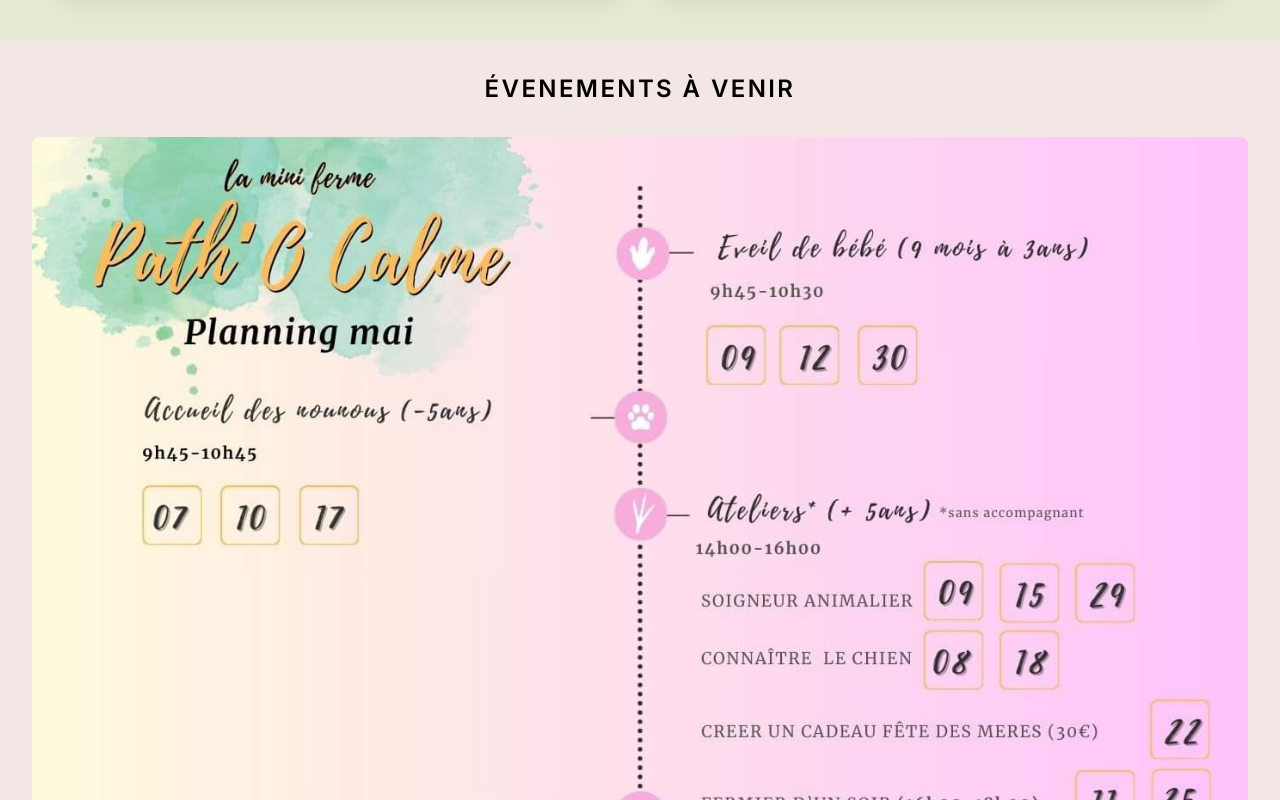
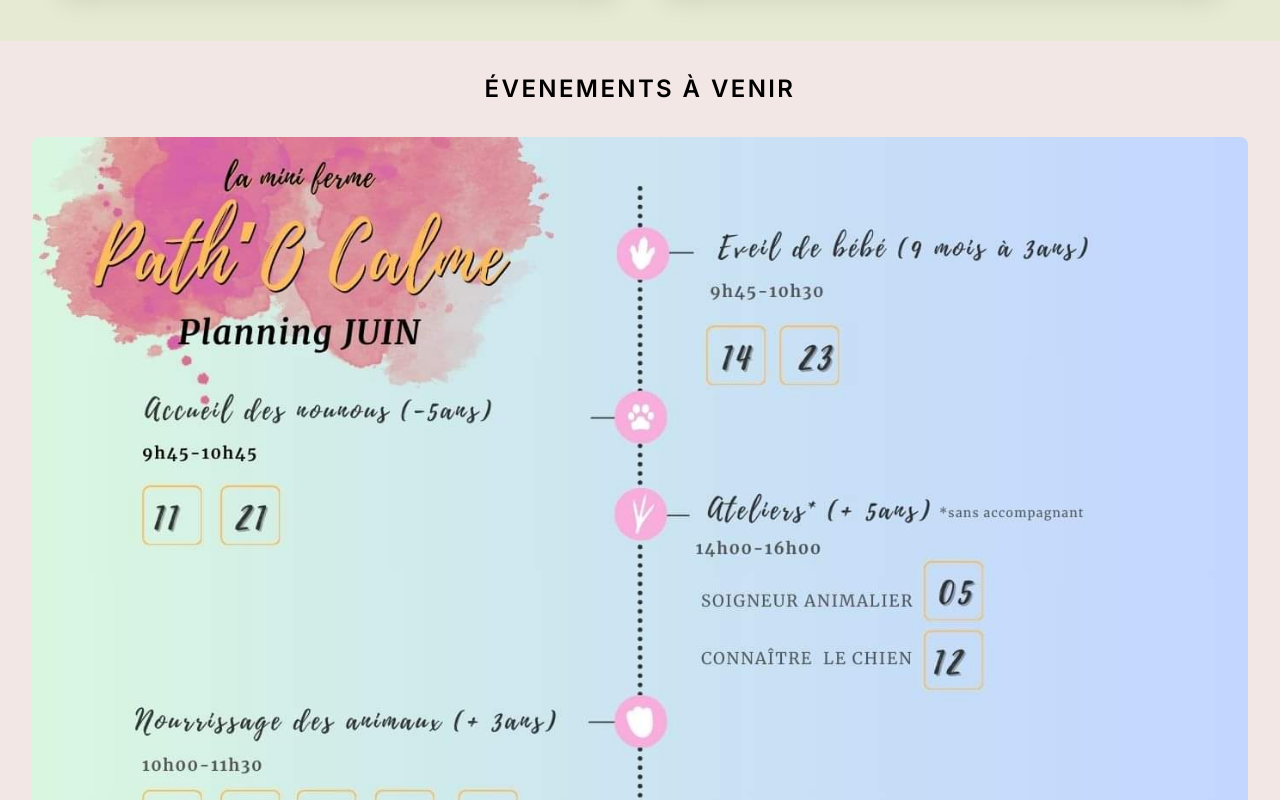
Before and after one commit to BenBBO/pathocalme, a Next.js app: page / in a window 1280 px wide. Shown: the part 2460-3260 px from the top of the page. Built offline with nearby package versions, Linux system fonts and the light colour scheme; a web font is replaced by a local one.

Commit message:
MAJ du programme

```diff
--- a/src/app/page.js
+++ b/src/app/page.js
@@ -99,7 +99,7 @@ export default function Home() {
         <section className="p-8 bg-event">
           <h1 className="text-2xl font-semibold tracking-widest uppercase text-center mb-8">Évenements à venir</h1>
           <div className="grid grid-cols-1 gap-10 place-items-center">
-            <img className="h-auto max-w-full rounded-lg" loading="lazy" src="images/programme mai.jpg" alt="programme" />
+            <img className="h-auto max-w-full rounded-lg" loading="lazy" src="images/programme juin.jpg" alt="programme" />
           </div>
         </section>
         <a className="back-to-top fixed bottom-24 right-4 text-red-500 hover:text-red-600 focus:text-red-600" href="#intro" role="button" aria-label="Back to top">
```
Also changed, not shown: public/images/programme juin.jpg (added), public/images/programme mai.jpg (deleted).
